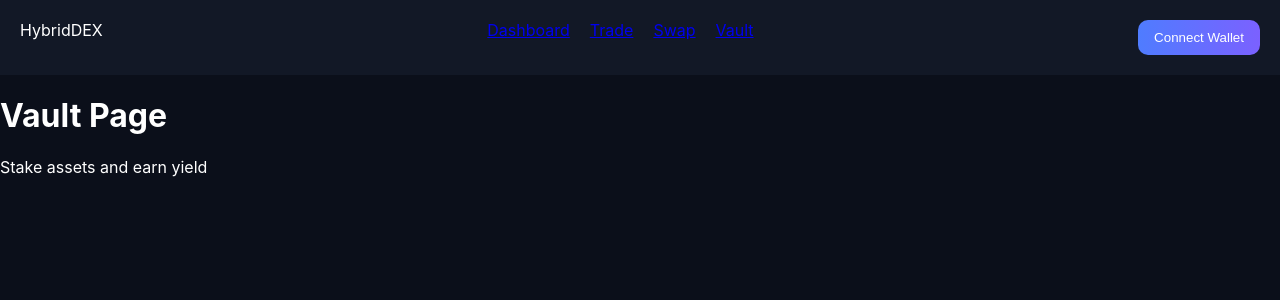
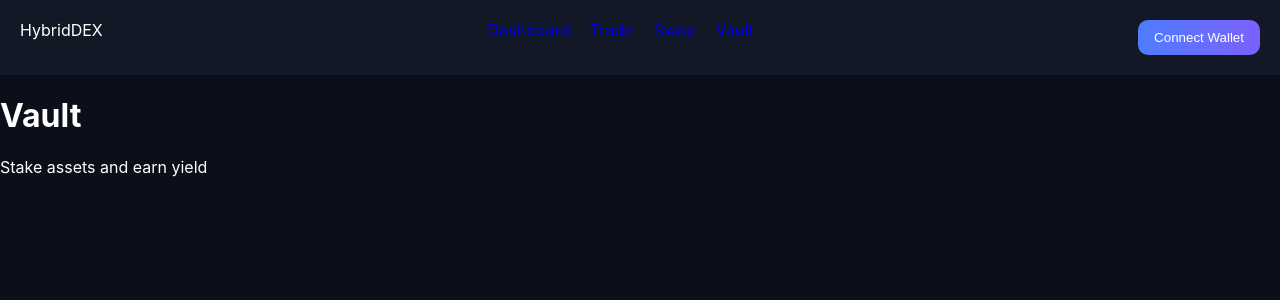
Before and after one commit to BlesUstetu/thelion, a React (Vite) app: page /vault in a window 1280 px wide. Shown: the top 300 px of the page. Built offline with nearby package versions, Linux system fonts and the light colour scheme.

Commit message:
Update Vault.jsx

```diff
--- a/src/pages/Vault.jsx
+++ b/src/pages/Vault.jsx
@@ -1,7 +1,7 @@
 export default function Vault(){
  return(
   <div>
-    <h1>Vault Page</h1>
+    <h1>Vault</h1>
     <p>Stake assets and earn yield</p>
   </div>
  )
```
